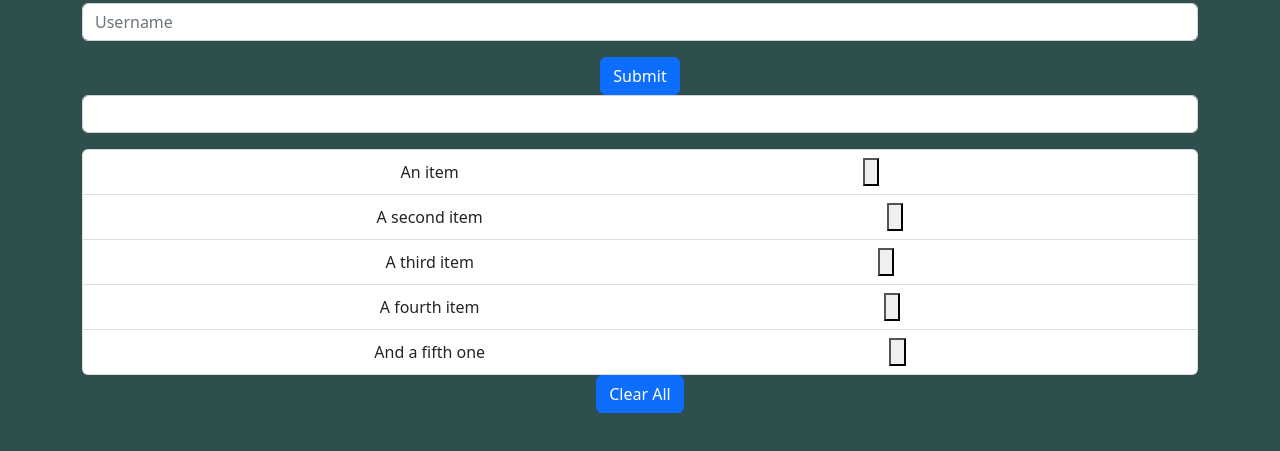
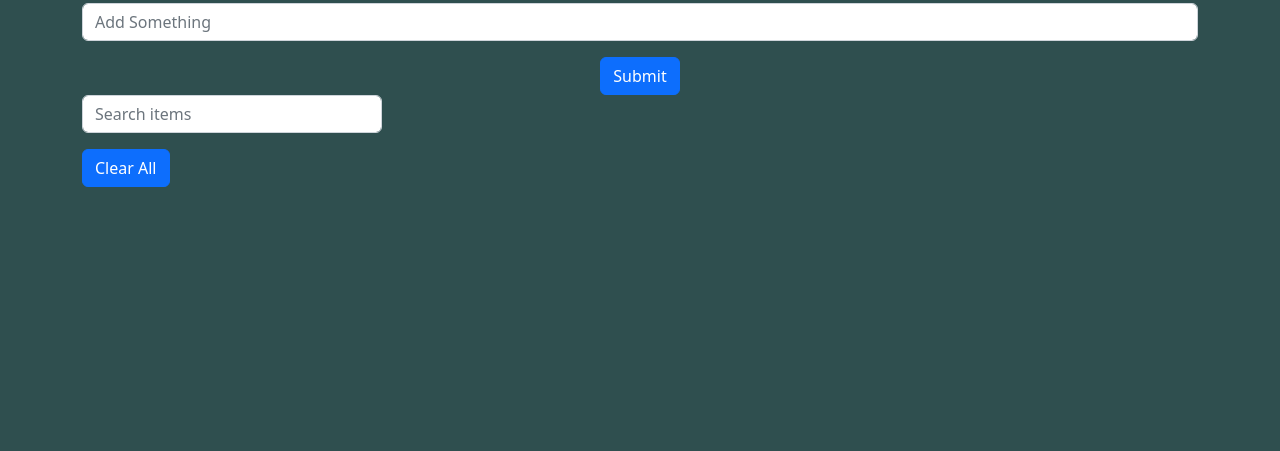
Before and after one commit to santykr7/Shopping_list, a plain HTML site: page index.html in a window 1280 px wide. Both pictures are taken after a click on the button "Clear All". Shown: the part 133-584 px from the top of the page. Drawn offline with nearby package versions, Linux system fonts and the light colour scheme.

Commit message:
Added readme and remove button

```diff
--- a/index.html
+++ b/index.html
@@ -8,6 +8,7 @@
     <link rel="stylesheet" href="https://cdn.jsdelivr.net/npm/@fortawesome/fontawesome-free@6.2.1/css/fontawesome.min.css" integrity="sha384-QYIZto+st3yW+o8+5OHfT6S482Zsvz2WfOzpFSXMF9zqeLcFV0/wlZpMtyFcZALm" crossorigin="anonymous">
     <link rel="stylesheet" href="https://cdn.jsdelivr.net/npm/bootstrap@5.2.3/dist/css/bootstrap.min.css" integrity="sha384-rbsA2VBKQhggwzxH7pPCaAqO46MgnOM80zW1RWuH61DGLwZJEdK2Kadq2F9CUG65" crossorigin="anonymous">
     <link rel="stylesheet" href="style.css">
+
  </head>
  <body>
     <div class="container">
@@ -18,21 +19,21 @@
         <form id="item-form">
             <div class="input-group mb-3">
                 <!-- <span class="input-group-text" id="basic-addon1">@</span> -->
-                <input type="text" id="item-input" class="form-control" placeholder="Username" aria-label="Username" aria-describedby="basic-addon1">
+                <input type="text" id="item-input" class="form-control" placeholder="Add Something">
               </div>
             <button type="submit" class="btn btn-primary">Submit</button>
           </form>
 
           <div class="mb-3">
-            <input type="text" class="form-control" id="item-input" aria-describedby="emailHelp">
+            <input type="text" class="form-control" id="item-input1" placeholder="Search items">
           </div>
 
           <ul class="list-group" id="item-list">
-            <li class="list-group-item">An item
+            <!-- <!-- <li class="list-group-item">An item
                 <button class="remove-btn">
                     <i class="fa-solid fa-circle-xmark"></i>
                 </button>
-            </li>
+            </li> -->
             <li class="list-group-item">A second item
                 <button class="remove-btn">
                     <i class="fa-solid fa-circle-xmark"></i>
@@ -52,9 +53,9 @@
                 <button class="remove-btn">
                     <i class="fa-solid fa-circle-xmark"></i>
                 </button>
-            </li>
+            </li> -->
           </ul>
-          <button type="submit" class="btn btn-primary">Clear All</button>
+          <button type="submit" id="clearAll-btn" class="btn btn-primary">Clear All</button>
 
 
     </div>
--- a/script.js
+++ b/script.js
@@ -1,7 +1,8 @@
 const itemform = document.getElementById('item-form')
 const itemInput = document.getElementById('item-input')
 const itemList = document.getElementById('item-list')
-
+const clearBtn  = document.getElementById('clearAll-btn')
+const itemFilter = document.getElementById('item-input1')
 
 function addItem (e) {
     e.preventDefault();
@@ -20,8 +21,8 @@ function addItem (e) {
     const button = createButton('remove-btn')
     li.appendChild(button)
 
+    // Add li in the DOM
     itemList.appendChild(li)
-
     itemInput.value = ''
     // console.log(li)
 }
@@ -29,7 +30,7 @@ function addItem (e) {
 function createButton(classes) {
     const button = document.createElement('button')
     button.className = classes;
-    const icons = createIcon('fa-solid fa-circle-xmark')
+    const icons = createIcon('fa-circle-xmark')
     button.appendChild(icons)
     return button;
 }
@@ -40,5 +41,39 @@ function createIcon(classes) {
     return icons
 }
 
+function removeItem (e) {
+    if(e.target.parentElement.classList.contains('remove-btn')) {
+        // console.log('click')
+        e.target.parentElement.parentElement.remove()
+    }
+}
+
+function clearList () {
+    while(itemList.firstChild){
+        itemList.removeChild(itemList.firstChild)
+    }
+    console.log('clear')
+}
+
+
+function checkUI() {
+const items = itemList.querySelectorAll('li')
+    console.log(items)
+    if(items.length === 0){
+        console.log('none')
+        clearBtn.style.display = 'none';
+        itemFilter.style.display = 'none';
+    }else {
+        clearBtn.style.display = 'block';
+        itemFilter.style.display = 'block';
+    }
+}
+
 //event listeners
 itemform.addEventListener('submit',addItem);
+itemList.addEventListener('click',removeItem);
+clearBtn.addEventListener('click',clearList);
+
+
+
+checkUI();
--- a/style.css
+++ b/style.css
@@ -13,3 +13,11 @@ body {
 .remove-btn {
     margin-left: 400px;
 }
+
+
+#item-input1 {
+    width: 300px;
+    align-items: center;
+    display: flex;
+    justify-content: center;
+}
```
Also changed, not shown: xmark-solid.svg (added), 1 other file.
